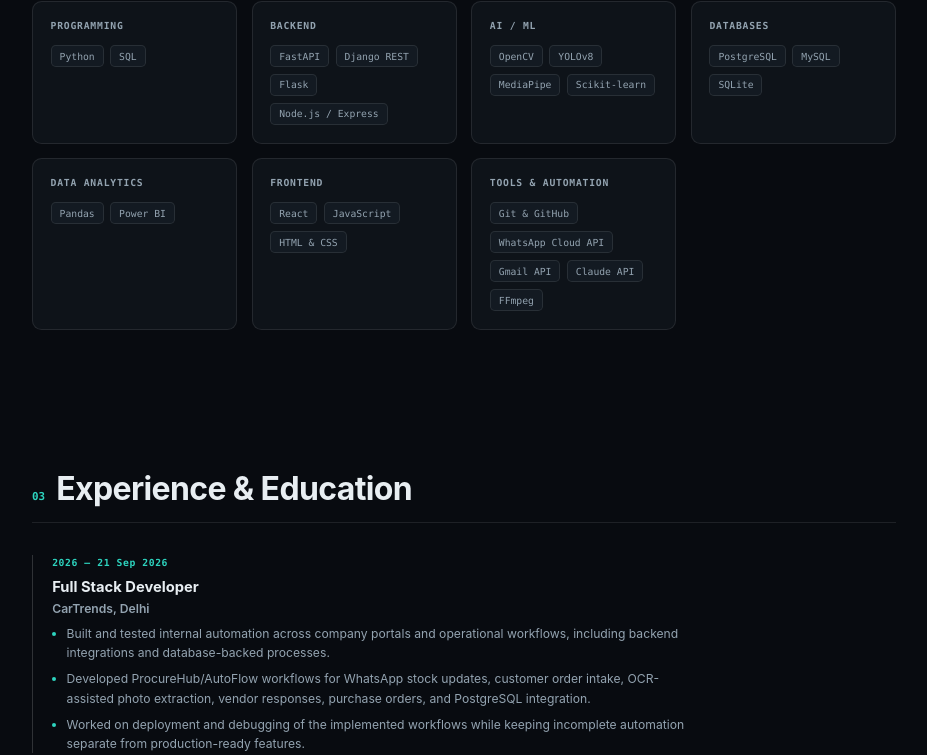
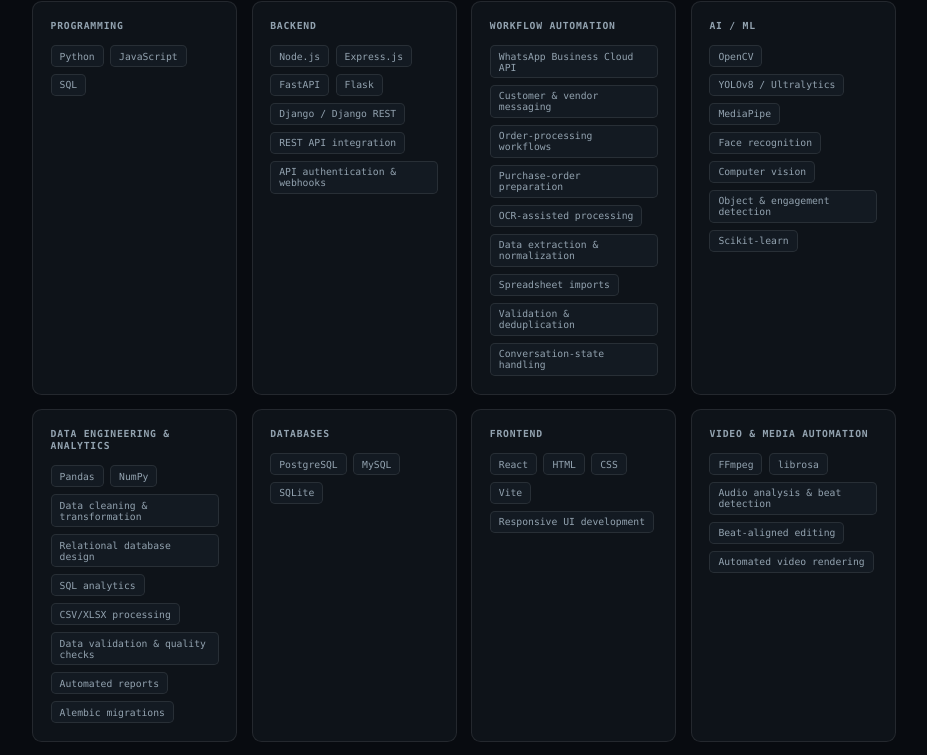
Before and after one commit to yourentertainments10-coder/Anuj-Srivastava-Portfolio-Website, a React (Vite) app: page / in a window 1280 px wide. Shown: the part 1737-2492 px from the top of the page, without its empty margins (176-1103 px from the left). Built offline with nearby package versions, Linux system fonts and the light colour scheme.

Commit message:
added new skills

```diff
--- a/index.html
+++ b/index.html
@@ -14,17 +14,17 @@
       property="og:description"
       content="Python backend systems, workflow automation, computer vision, and data analytics. Explore ResearchFlow, ProcureHub, Beat Flash, and other projects."
     />
-    <meta property="og:image" content="https://anujsrivastavaportfolio.vercel.app/assets/social-preview.svg" />
+    <meta property="og:image" content="https://anujsrivastavaportfolio.vercel.app/assets/social-preview.png" />
     <meta name="twitter:card" content="summary_large_image" />
     <meta name="twitter:title" content="Anuj Srivastava — Backend & Applied AI Developer" />
     <meta
       name="twitter:description"
       content="Python backend systems, workflow automation, computer vision, and data analytics."
     />
-    <meta name="twitter:image" content="https://anujsrivastavaportfolio.vercel.app/assets/social-preview.svg" />
+    <meta name="twitter:image" content="https://anujsrivastavaportfolio.vercel.app/assets/social-preview.png" />
     <meta name="theme-color" content="#0f766e" />
     <link rel="canonical" href="https://anujsrivastavaportfolio.vercel.app/" />
-    <link rel="icon" href="/assets/anuj.jpeg" type="image/jpeg" />
+    <link rel="icon" href="/assets/favicon.svg" type="image/svg+xml" />
     <title>Anuj Srivastava — Backend &amp; Applied AI Developer</title>
   </head>
   <body>
--- a/src/portfolioData.js
+++ b/src/portfolioData.js
@@ -60,23 +60,9 @@
     oneLiner:
       "WhatsApp- and email-driven procurement workflow for vendor stock, customer orders, and purchase processing.",
     story:
-      "Vendor stock lists, customer orders, and invoices arrive as photos, PDFs, and messages over WhatsApp and Gmail. I built the backend workflow that parses and validates incoming data, stores it in PostgreSQL, allocates orders against vendor stock, and supports purchase-order and invoice workflows. The core procurement and vendor-order features are in daily use by the company; automated vendor bidding remains under validation and is not presented as complete.",
+      "Built procurement workflows for vendor stock updates, customer order intake, OCR-assisted order parsing, and purchase-order preparation. Automated vendor bidding is in testing.",
     stack: ["Python", "FastAPI", "React", "PostgreSQL", "WhatsApp API", "Gmail API", "OCR"],
     media: { type: "image", src: "/assets/procurehub.svg" },
-    repoUrl: null,
-    liveUrl: null,
-  },
-  {
-    featured: false,
-    title: "OpsFlow",
-    tag: "Internal Platform",
-    note: "Company project — code private",
-    oneLiner:
-      "Sales pipeline and workflow automation platform for an auto-accessories retailer.",
-    story:
-      "Leads lived in personal WhatsApp chats, tasks were verbal, and nothing was tracked. OpsFlow gives six roles a single system: a kanban lead pipeline with round-robin auto-assignment, recurring tasks and reminders, a notice board, and a form builder whose public share links turn a customer submission straight into an assigned lead and a follow-up task.",
-    stack: ["Python", "Django REST", "React", "PostgreSQL", "JWT", "Claude API"],
-    media: { type: "image", src: "/assets/opsflow.svg" },
     repoUrl: null,
     liveUrl: null,
   },
@@ -111,6 +97,30 @@
   },
   {
     featured: false,
+    title: "Chess Game / Chess Engine",
+    tag: "Game Logic",
+    note: null,
+    oneLiner:
+      "Browser chess interface with move validation and game-state logic implemented from scratch, without a chess library.",
+    stack: ["React", "JavaScript", "CSS"],
+    repoUrl: "https://github.com/yourentertainments10-coder/Chess",
+  },
+  {
+    featured: false,
+    title: "OpsFlow",
+    tag: "Internal Platform",
+    note: "Company project — code private",
+    oneLiner:
+      "Sales pipeline and workflow automation platform for an auto-accessories retailer.",
+    story:
+      "Leads lived in personal WhatsApp chats, tasks were verbal, and nothing was tracked. OpsFlow gives six roles a single system: a kanban lead pipeline with round-robin auto-assignment, recurring tasks and reminders, a notice board, and a form builder whose public share links turn a customer submission straight into an assigned lead and a follow-up task.",
+    stack: ["Python", "Django REST", "React", "PostgreSQL", "JWT", "Claude API"],
+    media: { type: "image", src: "/assets/opsflow.svg" },
+    repoUrl: null,
+    liveUrl: null,
+  },
+  {
+    featured: false,
     title: "WhatsApp Group Access Audit",
     tag: "Security Tooling",
     note: "Company project — code private",
@@ -139,16 +149,6 @@
     stack: ["Python", "Flask", "MySQL"],
     repoUrl:
       "https://github.com/yourentertainments10-coder/Student_Faculty_System",
-  },
-  {
-    featured: false,
-    title: "Chess Game / Chess Engine",
-    tag: "Game Logic",
-    note: null,
-    oneLiner:
-      "Browser chess interface with move validation and game-state logic implemented from scratch, without a chess library.",
-    stack: ["React", "JavaScript", "CSS"],
-    repoUrl: "https://github.com/yourentertainments10-coder/Chess",
   },
   {
     featured: false,
@@ -194,36 +194,86 @@
 export const skillGroups = [
   {
     title: "Programming",
-    items: ["Python", "SQL"],
+    items: ["Python", "JavaScript", "SQL"],
   },
   {
     title: "Backend",
-    items: ["FastAPI", "Django REST", "Flask", "Node.js / Express"],
+    items: [
+      "Node.js",
+      "Express.js",
+      "FastAPI",
+      "Flask",
+      "Django / Django REST",
+      "REST API integration",
+      "API authentication & webhooks",
+    ],
+  },
+  {
+    title: "Workflow Automation",
+    items: [
+      "WhatsApp Business Cloud API",
+      "Customer & vendor messaging",
+      "Order-processing workflows",
+      "Purchase-order preparation",
+      "OCR-assisted processing",
+      "Data extraction & normalization",
+      "Spreadsheet imports",
+      "Validation & deduplication",
+      "Conversation-state handling",
+    ],
   },
   {
     title: "AI / ML",
-    items: ["OpenCV", "YOLOv8", "MediaPipe", "Scikit-learn"],
+    items: [
+      "OpenCV",
+      "YOLOv8 / Ultralytics",
+      "MediaPipe",
+      "Face recognition",
+      "Computer vision",
+      "Object & engagement detection",
+      "Scikit-learn",
+    ],
+  },
+  {
+    title: "Data Engineering & Analytics",
+    items: [
+      "Pandas",
+      "NumPy",
+      "Data cleaning & transformation",
+      "Relational database design",
+      "SQL analytics",
+      "CSV/XLSX processing",
+      "Data validation & quality checks",
+      "Automated reports",
+      "Alembic migrations",
+    ],
   },
   {
     title: "Databases",
     items: ["PostgreSQL", "MySQL", "SQLite"],
   },
   {
-    title: "Data Analytics",
-    items: ["Pandas", "Power BI"],
+    title: "Frontend",
+    items: ["React", "HTML", "CSS", "Vite", "Responsive UI development"],
   },
   {
-    title: "Frontend",
-    items: ["React", "JavaScript", "HTML & CSS"],
+    title: "Video & Media Automation",
+    items: [
+      "FFmpeg",
+      "librosa",
+      "Audio analysis & beat detection",
+      "Beat-aligned editing",
+      "Automated video rendering",
+    ],
   },
   {
-    title: "Tools & Automation",
+    title: "Tools & Deployment",
     items: [
       "Git & GitHub",
-      "WhatsApp Cloud API",
-      "Gmail API",
-      "Claude API",
-      "FFmpeg",
+      "Docker / Compose",
+      "Cloudflare",
+      "Vercel",
+      "HTTPS & webhook deployment",
     ],
   },
 ];
@@ -236,7 +286,7 @@
     details: [
       "Built and tested internal automation across company portals and operational workflows, including backend integrations and database-backed processes.",
       "Developed ProcureHub/AutoFlow workflows for WhatsApp stock updates, customer order intake, OCR-assisted photo extraction, vendor responses, purchase orders, and PostgreSQL integration.",
-      "Worked on deployment and debugging of the implemented workflows while keeping incomplete automation separate from production-ready features.",
+      "Tested, debugged, and supported deployment of the implemented workflows; automated vendor bidding remained in testing.",
     ],
   },
   {
```
Also changed, not shown: public/assets/favicon.svg (added), public/assets/social-preview.png (added).
